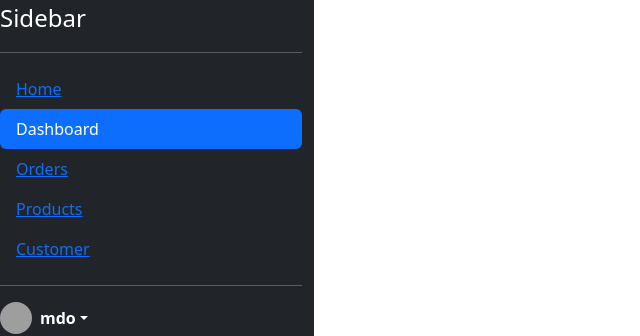
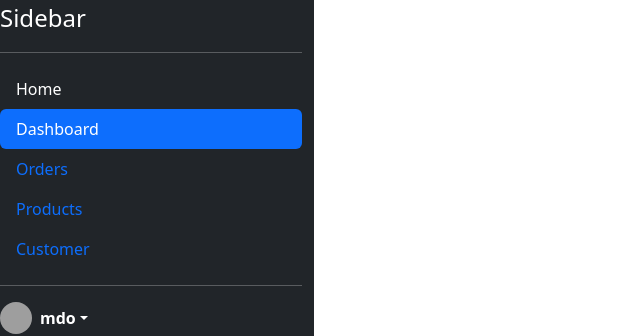
Before and after one commit to pablio1/ITELECT4, a React (Create React App) app: page / in a window 1280 px wide. Shown: the top 336 px of the page, without its empty margins (0-640 px from the left). Built offline with nearby package versions, Linux system fonts and the light colour scheme; grey boxes are pictures that could not be loaded.

Commit message:
color changed and underline removed

```diff
--- a/src/pages/Main/index.js
+++ b/src/pages/Main/index.js
@@ -25,36 +25,36 @@ export default class Main extends Component {
     <hr/>
     <ul class="nav nav-pills flex-column mb-auto">
       <li class="nav-item">
-      <Link to="/home" onClick={() => this.handleClickSidebar('home')}>
-        <div class={this.state.activePage === 'home' ? "nav-link active" : "nav-link"} aria-current="page">
+      <Link to="/home" onClick={() => this.handleClickSidebar('home')} Link style={{ color: 'inherit', textDecoration: 'inherit'}}>
+        <div class={this.state.activePage === 'home' ? "nav-link active" : "text-white nav-link"} aria-current="page">
           Home
         </div>
       </Link>
       </li>
       <li>
-      <Link to="/dashboard" onClick={() => this.handleClickSidebar('dashboard')}>
-        <div class={this.state.activePage === 'dashboard' ? "nav-link active" : "nav-link"}>
+      <Link to="/dashboard" onClick={() => this.handleClickSidebar('dashboard')} Link style={{ color: 'inherit', textDecoration: 'inherit'}}>
+        <div class={this.state.activePage === 'dashboard' ? "text-white nav-link active" : "nav-link"}>
           Dashboard
         </div>
       </Link>
       </li>
       <li>
-      <Link to="/orders" onClick={() => this.handleClickSidebar('orders')}>
-        <div class={this.state.activePage === 'orders' ? "nav-link active" : "nav-link"}>
+      <Link to="/orders" onClick={() => this.handleClickSidebar('orders')} Link style={{ color: 'inherit', textDecoration: 'inherit'}}>
+        <div class={this.state.activePage === 'orders' ? "text-white nav-link active" : "nav-link"}>
           Orders
         </div>
       </Link>
       </li>
       <li>
-      <Link to="/products" onClick={() => this.handleClickSidebar('products')}>
-        <div class={this.state.activePage === 'products' ? "nav-link active" : "nav-link"}>
+      <Link to="/products" onClick={() => this.handleClickSidebar('products')} Link style={{ color: 'inherit', textDecoration: 'inherit'}}>
+        <div class={this.state.activePage === 'products' ? "text-white nav-link active" : "nav-link"}>
           Products
         </div>
       </Link>
       </li>
       <li>
-      <Link to="/customer" onClick={() => this.handleClickSidebar('customer')}>
-        <div class={this.state.activePage === 'customer' ? "nav-link active" : "nav-link"}>
+      <Link to="/customer" onClick={() => this.handleClickSidebar('customer')} Link style={{ color: 'inherit', textDecoration: 'inherit'}}>
+        <div class={this.state.activePage === 'customer' ? "text-white nav-link active" : "text white nav-link"}>
           Customer
         </div>
       </Link>
```
